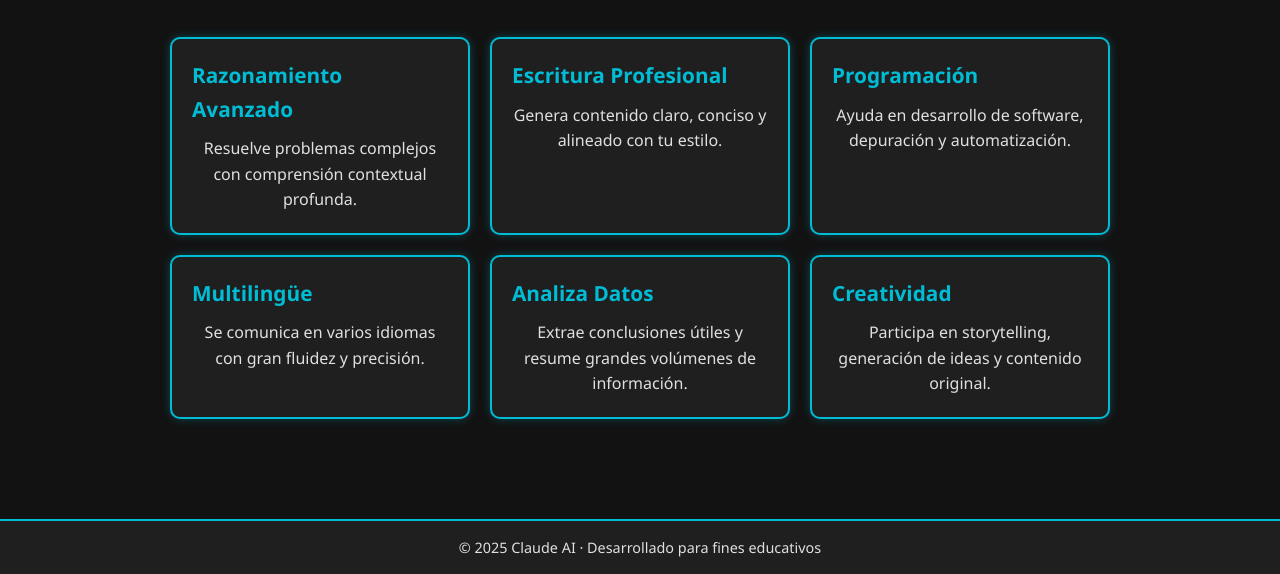
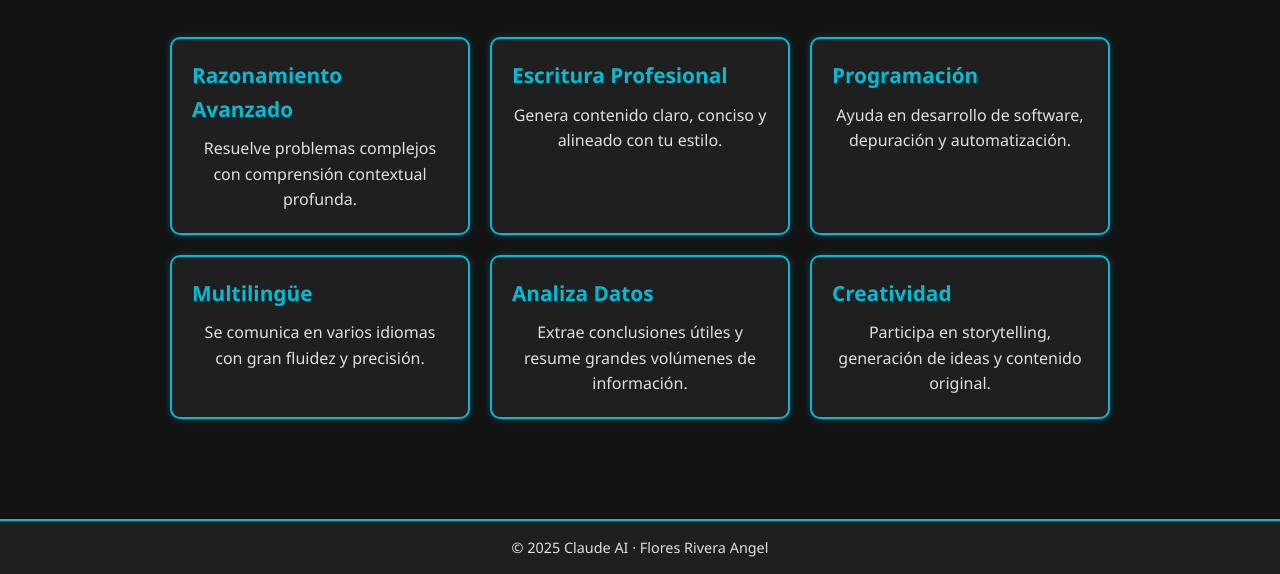
Before and after one commit to AngelFlores15/claude, a plain HTML site: page index.html in a window 1280 px wide. Shown: the part 461-1035 px from the top of the page. Drawn offline with Linux system fonts and the light colour scheme.

Commit message:
index.html

```diff
--- a/index.html
+++ b/index.html
@@ -60,7 +60,7 @@
   </main>
 
   <footer id="contacto">
-    <p>&copy; 2025 Claude AI · Desarrollado para fines educativos</p>
+    <p>&copy; 2025 Claude AI · Flores Rivera Angel</p>
   </footer>
 </body>
 </html>
```
